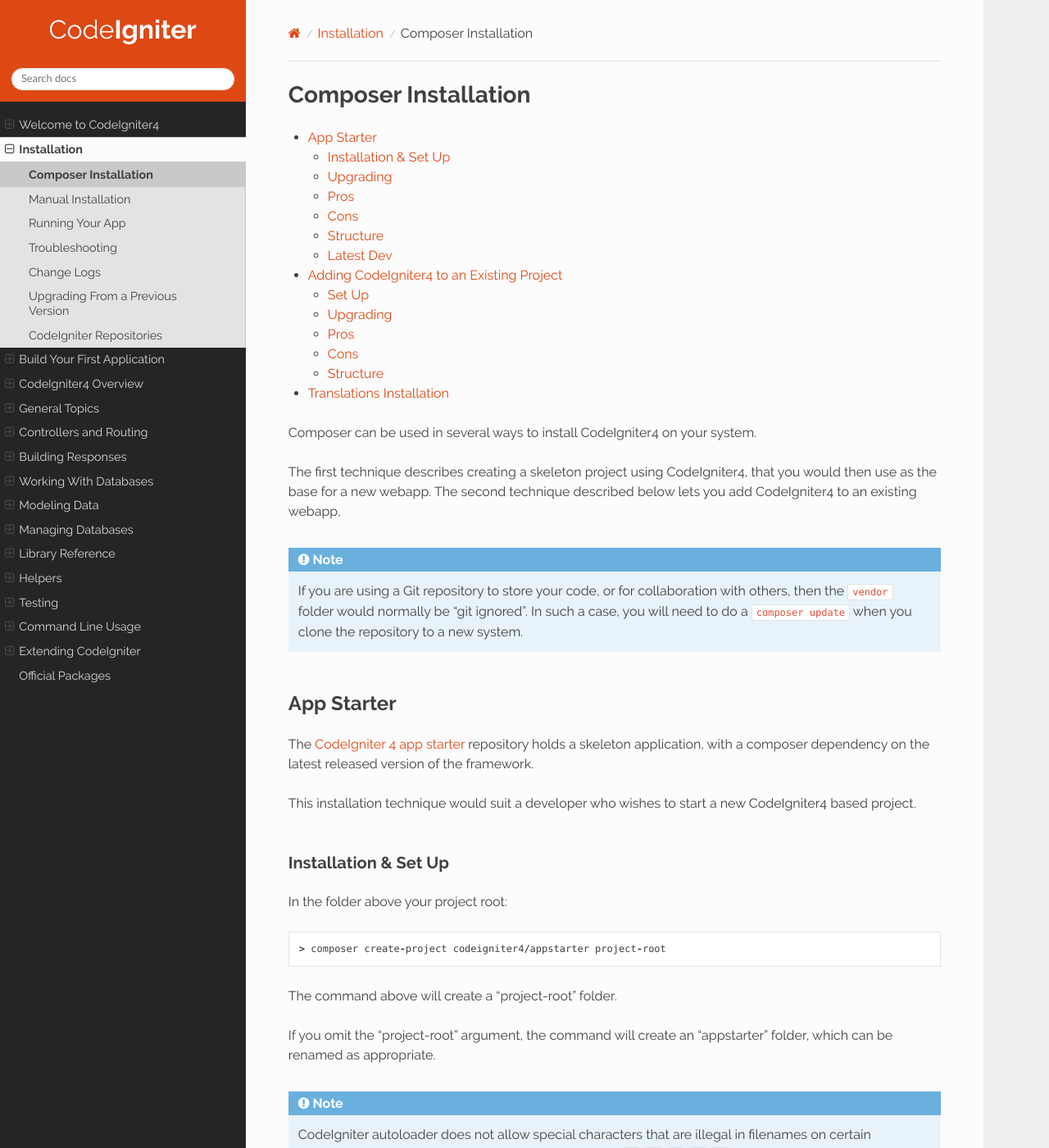
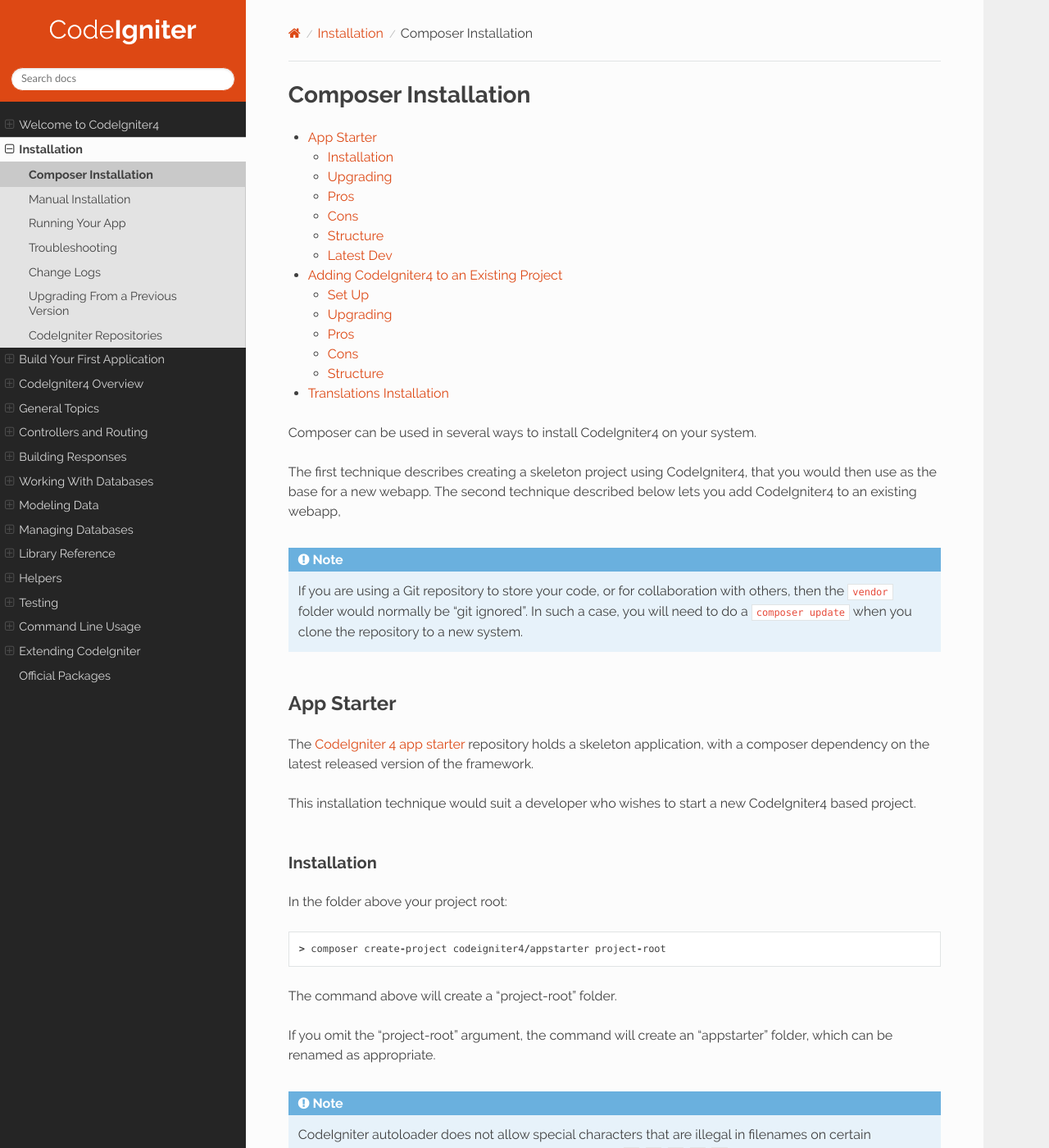
Before and after one commit to NEKOGET/ci4_user_guide_src, a Sphinx documentation site: the page built from source/installation/installing_composer.rst, in a window 1280 px wide and 1400 px high. Shown: the whole window at 82% size. Built offline with Sphinx 7.4.7 and the Read the Docs theme 2.0.0, drawn with Linux system fonts in a browser that asks for light colours.

Commit message:
docs: fix section titles

```diff
--- a/source/installation/installing_composer.rst
+++ b/source/installation/installing_composer.rst
@@ -27,8 +27,8 @@ the latest released version of the framework.
 This installation technique would suit a developer who wishes to start
 a new CodeIgniter4 based project.
 
-Installation & Set Up
----------------------
+Installation
+------------
 
 In the folder above your project root::
 
--- a/source/installation/running.rst
+++ b/source/installation/running.rst
@@ -12,8 +12,8 @@ This section addresses how to use each technique, and explains some of the pros
 If you're new to CodeIgniter, please read the :doc:`Getting Started </intro/index>`
 section of the User Guide to begin learning how to build dynamic PHP applications. Enjoy!
 
-Initial Configuration & Set Up
-==============================
+Initial Configuration
+=====================
 
 #. Open the **app/Config/App.php** file with a text editor and
    set your base URL. If you need more flexibility, the baseURL may
```
